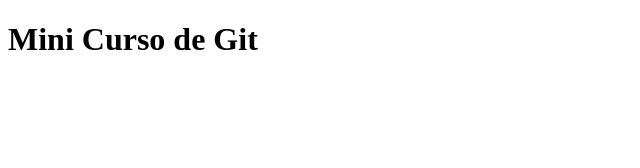
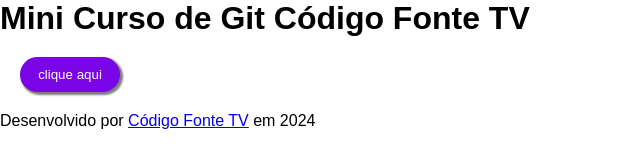
Before and after one commit to mayergabriel/mini-curso-git, a plain HTML site: page index.html in a window 1280 px wide. Shown: the whole page, without its empty margins (0-640 px from the left). Drawn offline with Linux system fonts and the light colour scheme.

Commit message:
feat: Criado botão que troca a cor do título

```diff
--- a/index.html
+++ b/index.html
@@ -3,9 +3,18 @@
 <head>
     <meta charset="UTF-8">
     <meta name="viewport" content="width=device-width, initial-scale=1.0">
+    <link rel="stylesheet" href="style.css">
     <title>Mini Curso de Git</title>
 </head>
 <body>
-    <h1>Mini Curso de Git</h1>
+    <h1 id="titulo">Mini Curso de Git Código Fonte TV</h1>
+    <button id="botao" onclick="trocaCorTitulo()">clique aqui</button>
+    <footer>
+        <p>
+            Desenvolvido por
+            <a href="https://www.codigofonte.com.br/"> Código Fonte TV</a> em 2024
+        </p>
+    </footer>
+    <script src="script.js"></script>
 </body>
 </html>
--- a/script.js
+++ b/script.js
@@ -0,0 +1,18 @@
+const titulo = document.getElementById("titulo")
+
+
+function trocaCorTitulo() {
+    if (titulo.style.color == "red") {
+        titulo.style.color = "black"
+        return
+    }
+    titulo.style.color = "red"
+}
+
+function saudacao() {
+    console.log("Olá")
+    return
+    console.log("Oi!")
+}
+
+saudacao()
--- a/style.css
+++ b/style.css
@@ -0,0 +1,30 @@
+*{
+    margin: 0;
+    padding: 0;
+    box-sizing: border-box;
+    font-family: 'Poppins', sans-serif;
+}
+
+#titulo {
+    color: black;
+}
+
+#botao {
+    padding: 10px;
+    margin: 20px;
+    background-color: rgb(122, 5, 231);
+    color: white;
+    border: none;
+    border-radius: 20px;
+    width: 100px;
+    cursor: pointer;
+    box-shadow: 2px 2px 2px 1px rgba(0, 0, 0, 0.514);
+}
+
+#botao:hover {
+    background-color: rgb(146, 37, 248);
+}
+
+#botao:active {
+    box-shadow: none;
+}
```
